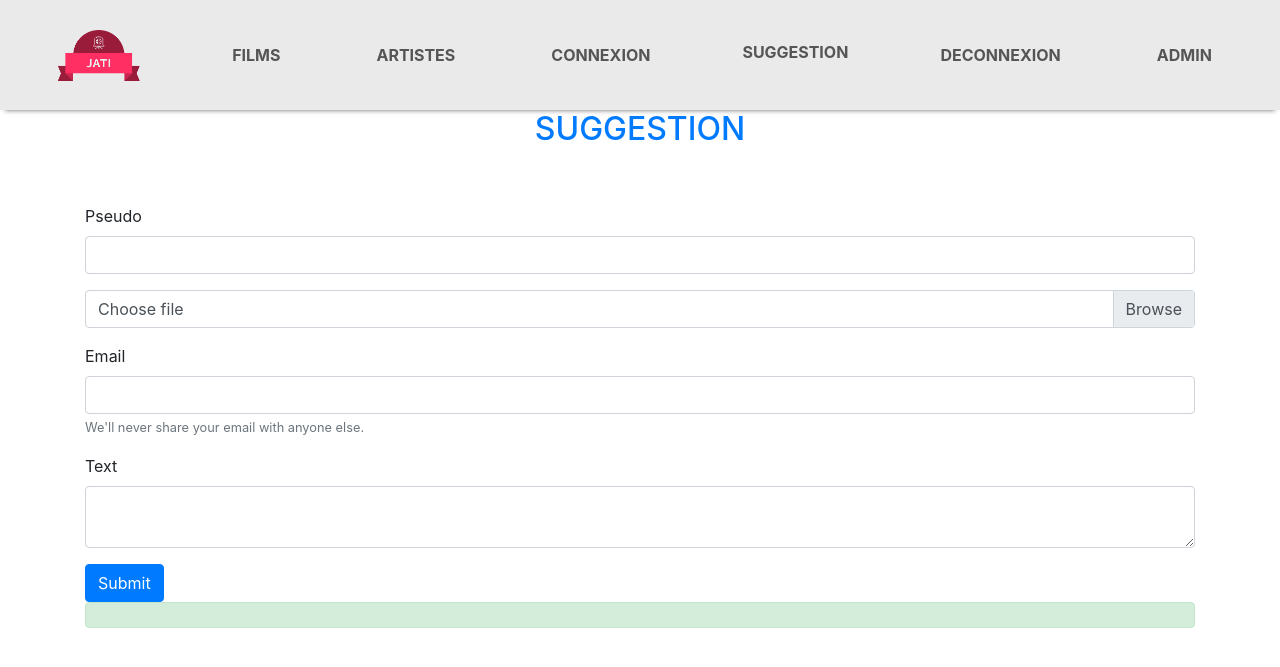
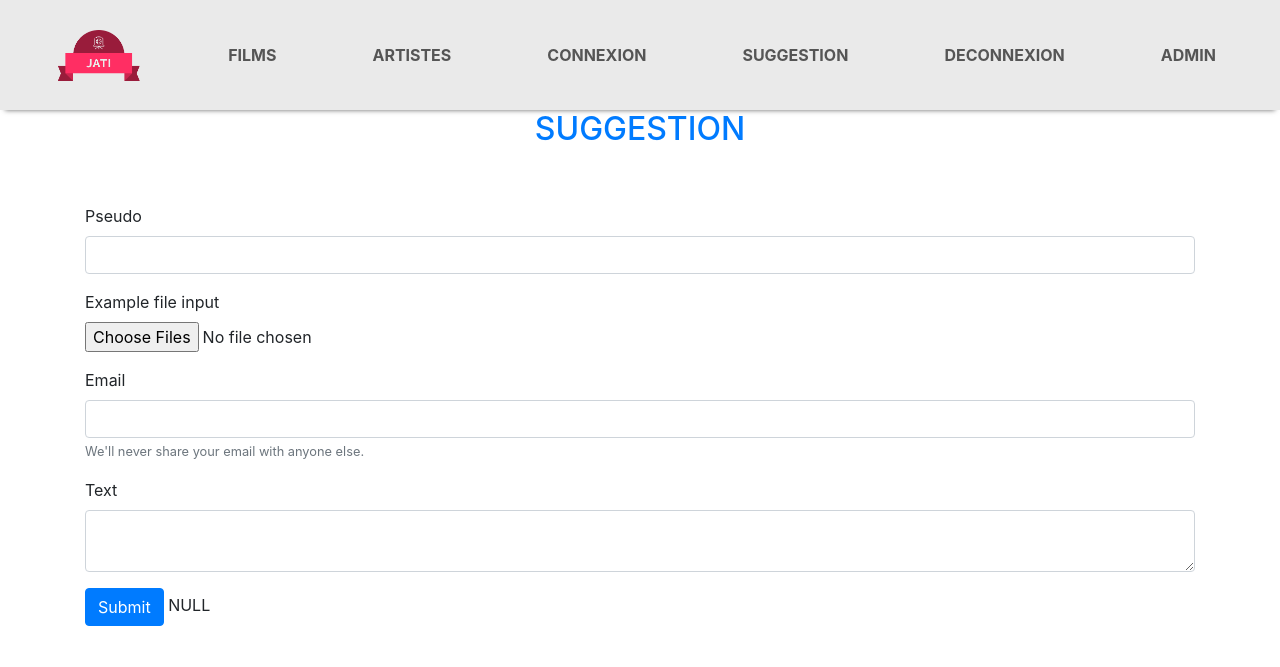
Before and after one commit to Thomas-Loegel/allo_jati, a PHP site: page /allo_jati/Suggestion in a window 1280 px wide. Shown: the top 667 px of the page. Run offline with PHP 8.4, Linux system fonts and the light colour scheme; tables that the repository leaves empty or names only in its code hold one stand-in row (values such as "Sample post").

Commit message:
termin suggestion

```diff
--- a/Controllers/SuggestionController.php
+++ b/Controllers/SuggestionController.php
@@ -27,7 +27,46 @@ class SuggestionController extends Controller
       $pseudo = $_POST['pseudo'];
       $email = $_POST['email'];
       $textArea = $_POST['text'];
-      $file = $_POST['file'];
+
+      //function pour fichier zip
+      if ($_FILES && $_FILES['zip_file']) {
+
+         if (!empty($_FILES['zip_file']['name'][0])) {
+
+            $zip = new ZipArchive();
+            $zip_name = "assets/FileZip/FileZip" .rand(0 , 999). ".zip";
+
+            // Create a zip target
+            if ($zip->open($zip_name, ZipArchive::CREATE) !== TRUE) {
+               $error .= "Sorry ZIP creation is not working currently.<br/>";
+            }
+
+            $imageCount = count($_FILES['zip_file']['name']);
+            for ($i = 0; $i < $imageCount; $i++) {
+
+               if ($_FILES['zip_file']['tmp_name'][$i] == '') {
+                     continue;
+               }
+               $newname = date('YmdHis', time()) . mt_rand() . '.jpg';
+
+               // Moving files to zip.
+               $zip->addFromString($_FILES['zip_file']['name'][$i], file_get_contents($_FILES['zip_file']['tmp_name'][$i]));
+            }
+
+            $zip->close();
+
+            // Create HTML Link option to download zip
+            $success = basename($zip_name);
+
+         } else {
+            $error = '<strong>Error!! </strong> Please select a file.';}
+      }
+
+      if (isset($zip_name)){
+         $download = " <a href = http://localhost/allo_jati/$zip_name ><h1>Download</h1> </a>";
+      }else{
+         $download = "";
+      }
 
       if ($_SERVER['SERVER_NAME'] == 'localhost'){
 
@@ -42,19 +81,18 @@ class SuggestionController extends Controller
          $message = (new Swift_Message('Suggestion site Allo_Jati'))
             ->setFrom([$email => $pseudo])
             ->setTo(['receiver@suggestion.org', 'allo_jati@suggestion.org' => 'A name'])
-            ->setBody($textArea.$file);
+            ->setBody($textArea.$download, 'text/html');
 
          $result = $mailer->send($message);
 
          if ($result){
-            $ok =  'merci!!!!!';
+            $alertsEmail = 'yes';
+         } else {
+            $alertsEmail = 'no';
+         }
 
-         }else{
-            $ok =  'errrorrrrr';
-
-      }
       $pageTwig = 'Suggestion/suggestion.html.twig';
       $template = $this->twig->load($pageTwig);
-      echo $template->render(["ok" =>$ok ]);
+      echo $template->render(["alertsEmail" =>$alertsEmail]);
    }
 }
--- a/Views/Suggestion/suggestion.html.twig
+++ b/Views/Suggestion/suggestion.html.twig
@@ -10,7 +10,7 @@
 
 <div class="container">
 
-   <form class="mx-auto" method="POST" action="{{baseUrl}}/Suggestion" >
+   <form class="mx-auto" method="POST" action="{{baseUrl}}/Suggestion" enctype="multipart/form-data">
 
       <div class="form-group">
          <label for="validationDefault01">Pseudo</label>
@@ -18,10 +18,8 @@
       </div>
 
       <div class="form-group">
-         <div class="custom-file">
-            <input type="file" class="custom-file-input" name="file"id="customFile">
-            <label class="custom-file-label" for="customFile">Choose file</label>
-         </div>
+         <label for="exampleFormControlFile1">Example file input</label>
+         <input type="file" class="form-control-file input-file" name="zip_file[]" id="exampleFormControlFile1" multiple="multiple">
       </div>
 
       <div class="form-group">
@@ -32,12 +30,23 @@
 
       <div class="form-group">
          <label for="validationTextarea">Text</label>
-         <textarea class="form-control " name="text" id="validationTextarea" placeholder="Required example textarea" required>
+         <textarea required class="form-control" name="text" id="validationTextarea" placeholder="Required example textarea" >
          </textarea>
       </div>
 
       <button type="submit" name ="submit" class="btn btn-primary">Submit</button>
-      <div role="alert" class="alert alert-success" > {{ ok }} </div>
+      {{ dump(zip_file) }}
+      {% if  alertsEmail is empty %}
+
+      {% elseif alertsEmail == 'yes' %}
+         <div class="alert alert-success mt-4 d-flex" role="alert"><span class="mx-auto font-weight-bold">
+         Merci de nous aider à améliorer, votre message s'est bien passé! </span></div>
+
+      {% elseif alertsEmail == 'no' %}
+         <div class="alert alert-danger mt-4 d-flex" role="alert"><span class="mx-auto font-weight-bold">
+         Votre message n'a pas été transmis, veuillez réessayer</span></div>
+
+      {% endif %}
 
    </form>
 
--- a/Views/template.html.twig
+++ b/Views/template.html.twig
@@ -33,8 +33,9 @@
                <li class="nav-item active">
                   <a class="nav-link hover-menu" href="{{baseUrl}}/Connexion">CONNEXION</a>
                </li>
-               <li class="nav-item shadow-drop-2-bottom active">
-                  <a class="nav-link px-4 py-0 m-0 py-4" href="{{baseUrl}}/Suggestion">SUGGESTION</a>
+               <li class="nav-item active">
+                  <a class="nav-link hover-menu" href="{{baseUrl}}/Suggestion">SUGGESTION</a>
+               </li>
                <li class="nav-item active">
                   <a class="nav-link hover-menu" href="{{baseUrl}}/Deconnexion">DECONNEXION</a>
                </li>
```
Also changed, not shown: 6 other files.
